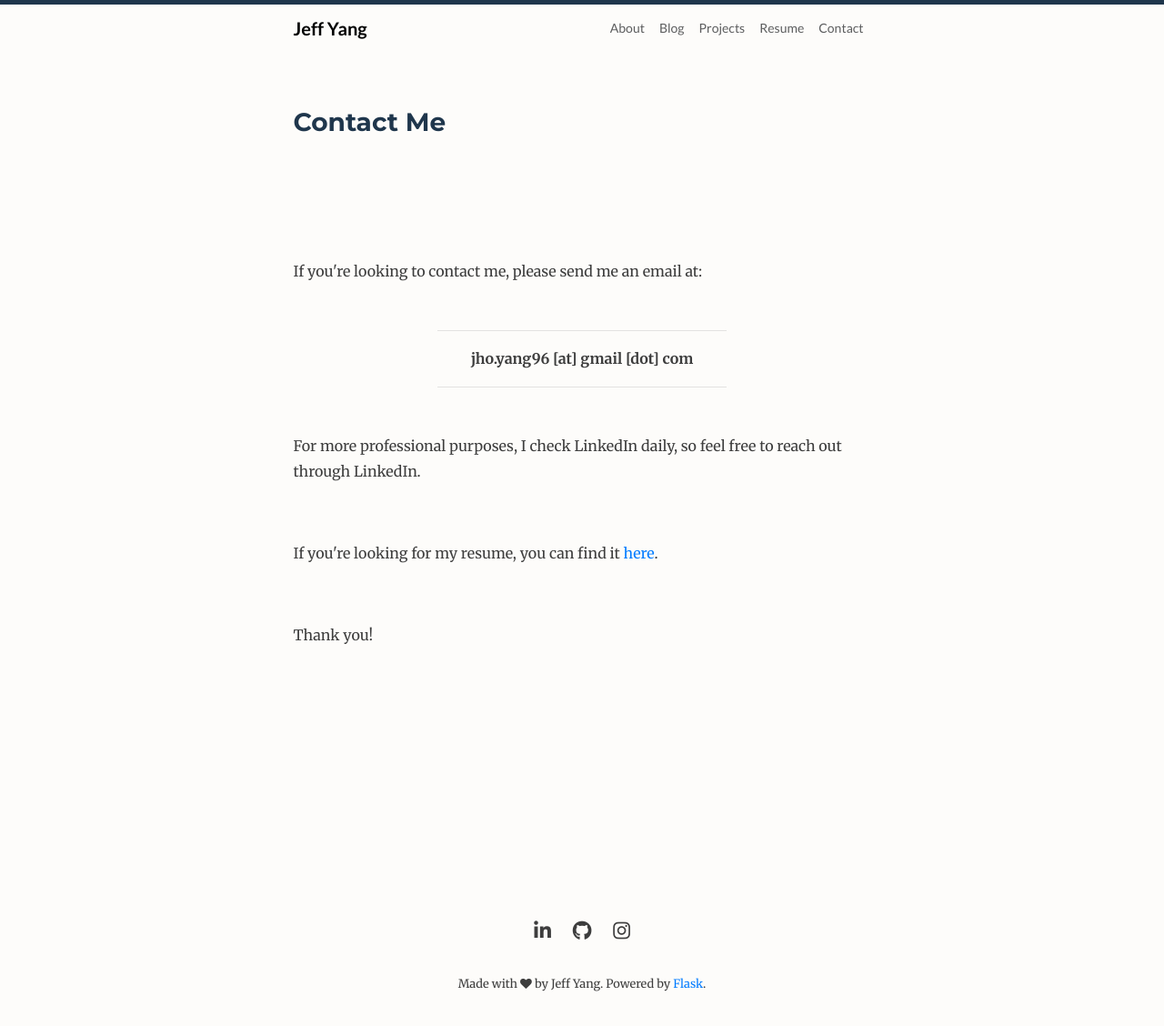
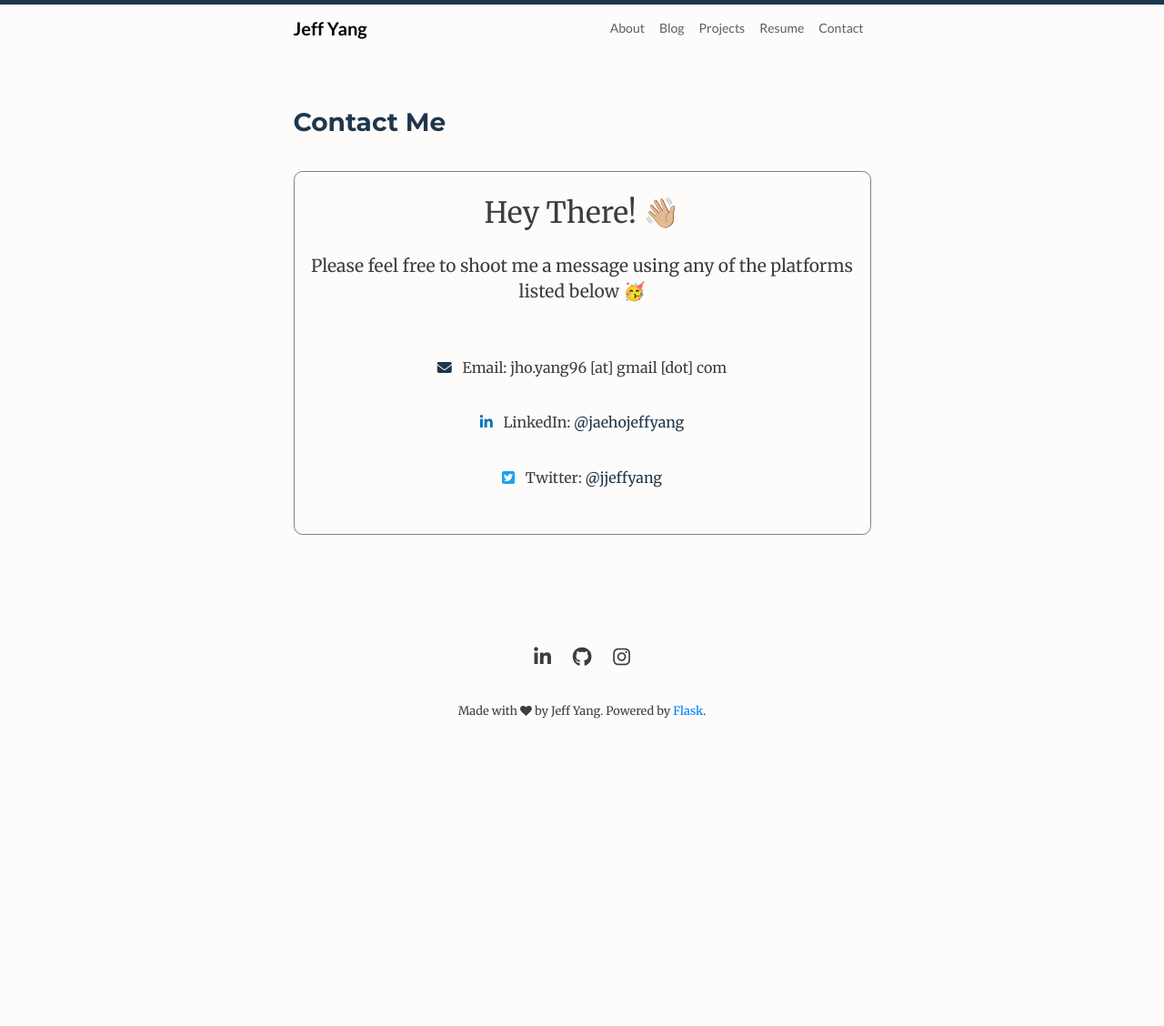
Before and after one commit to jeffjaehoyang/personal_website_old, a Flask app: page /contact in a window 1280 px wide. Shown: the top 1128 px of the page at 91% size. After the commit the page ends 790 px from the top, so only its background shows below. Run offline with Flask 2, Linux system fonts and the light colour scheme; some libraries are stand-ins or nearby versions.

Commit message:
changed contact page card

```diff
--- a/flaskblog/static/styles/main.css
+++ b/flaskblog/static/styles/main.css
@@ -349,10 +349,6 @@ a.footer:hover {
   background-color: white;
 }
 
-.contact-page {
-  padding: 5em 0em 10em 0em;
-}
-
 .home-recent-posts {
   margin-bottom: 60px;
 }
@@ -406,3 +402,15 @@ a.footer:hover {
 button:focus {
   outline: 0;
 }
+
+.contact-card {
+  display: flex;
+  flex-direction: column;
+  justify-content: center;
+  align-items: center;
+  border-radius: 0.6rem;
+  border: 1px solid grey;
+  width: 100%;
+  min-height: 50vh;
+  padding: 1em;
+}
--- a/flaskblog/templates/contact.html
+++ b/flaskblog/templates/contact.html
@@ -1,19 +1,20 @@
 {% extends "layouts.html" %}
 {% block content %}
 	<h3 class="page-title theme-color"><strong>Contact Me</strong></h3><br>
-	<div class="contact-page">
-		<p>If you're looking to contact me, please send me an email at:
-			<div class="text-center" style="margin-top: 50px; margin-bottom: 50px;">
-				<hr width="50%">
-				<strong>jho.yang96 [at] gmail [dot] com</strong>
-				<hr width="50%">
-			</div>
+	<div class="contact-card">
+		<span style="font-size: 2em;">Hey There! 👋🏼</span><br>
+		<span style="font-size: 1.2em; padding-bottom: 2em; text-align: center;">Please feel free to shoot me a message using any of the platforms listed below 🥳</span>
+		<p>
+			<i class="fas fa-envelope mr-2" style="color: #1f364c;"></i>
+			Email: jho.yang96 [at] gmail [dot] com
 		</p>
-
-		<p>For more professional purposes, I check LinkedIn daily, so feel free to reach out through LinkedIn.</p><br>
-
-		<p>If you're looking for my resume, you can find it <a href="https://www.jeffyangme.com/resume">here</a>.</p><br>
-
-		<p>Thank you!</p>
+		<p>
+			<i class="fab fa-linkedin mr-2" style="color: #0077b5;"></i>
+			LinkedIn: <a href="https://www.linkedin.com/in/jaeho-yang/" style="text-decoration: none; color: #1f364c;">@jaehojeffyang</a>
+		</p>
+		<p>
+			<i class="fab fa-twitter-square mr-2" style="color: #1da1f2;"></i>
+			Twitter: <a href="https://twitter.com/jjeffyang" style="text-decoration: none; color: #1f364c;">@jjeffyang</a>
+		</p>
 	</div>
 {% endblock %}
```
